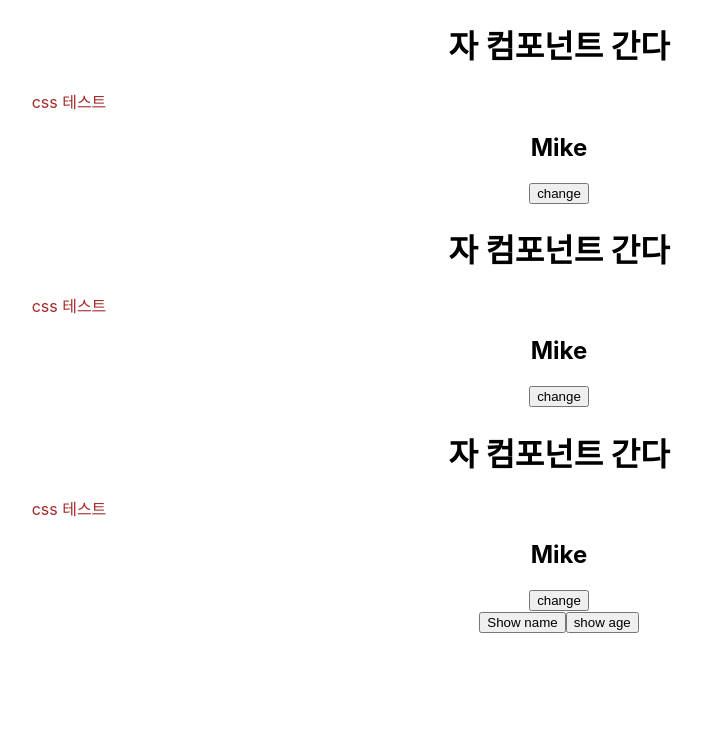
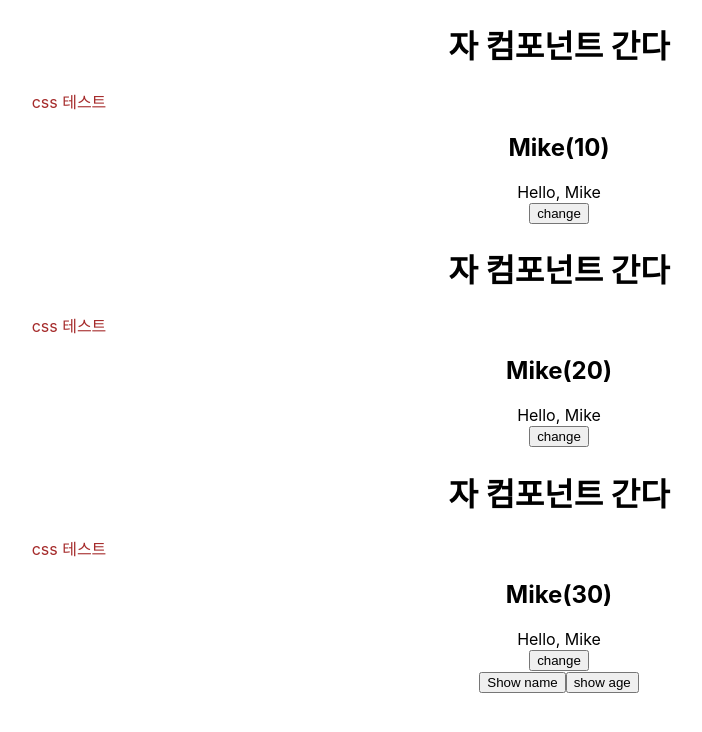
Before and after one commit to HiddenEvent/ReactWork, a React (Create React App) app in the folder voca/: page / in a window 1280 px wide. Shown: the top 732 px of the page, without its empty margins (81-783 px from the left). Built offline with nearby package versions, Linux system fonts and the light colour scheme.

Commit message:
useState와 props 구조분할 할당

```diff
--- a/voca/src/App.js
+++ b/voca/src/App.js
@@ -7,9 +7,9 @@ function App() {
 
   return (
     <div className="App">
-      <Hellow />
-      <Hellow />
-      <Hellow />
+      <Hellow age={10} />
+      <Hellow age={20} />
+      <Hellow age={30} />
       <Bottom />
     </div>
   );
--- a/voca/src/component/Hellow.js
+++ b/voca/src/component/Hellow.js
@@ -1,15 +1,21 @@
 import React, { useState } from 'react';
 import styles from './Hellow.module.css';
+import UserNmae from './UserName';
 
-const Hellow = () => {
-  let [name, setName] = useState('Mike');
+const Hellow = (props) => {
+  console.log(props);
+  const [name, setName] = useState('Mike');
 
   return (
     <div>
       <h1>자 컴포넌트 간다</h1>
       <p className={styles.box}>css 테스트</p>
 
-      <h2>{name}</h2>
+      <h2>
+        {name}({props.age})
+      </h2>
+
+      <UserNmae name={name} />
       <button
         onClick={() => {
           setName(name === 'Mike' ? 'Jane' : 'Mike');
--- /dev/null
+++ b/voca/src/component/UserName.js
@@ -0,0 +1,7 @@
+import React from 'react';
+
+const UserNmae = ({ name }) => {
+  return <div>Hello, {name}</div>;
+};
+
+export default UserNmae;
```
